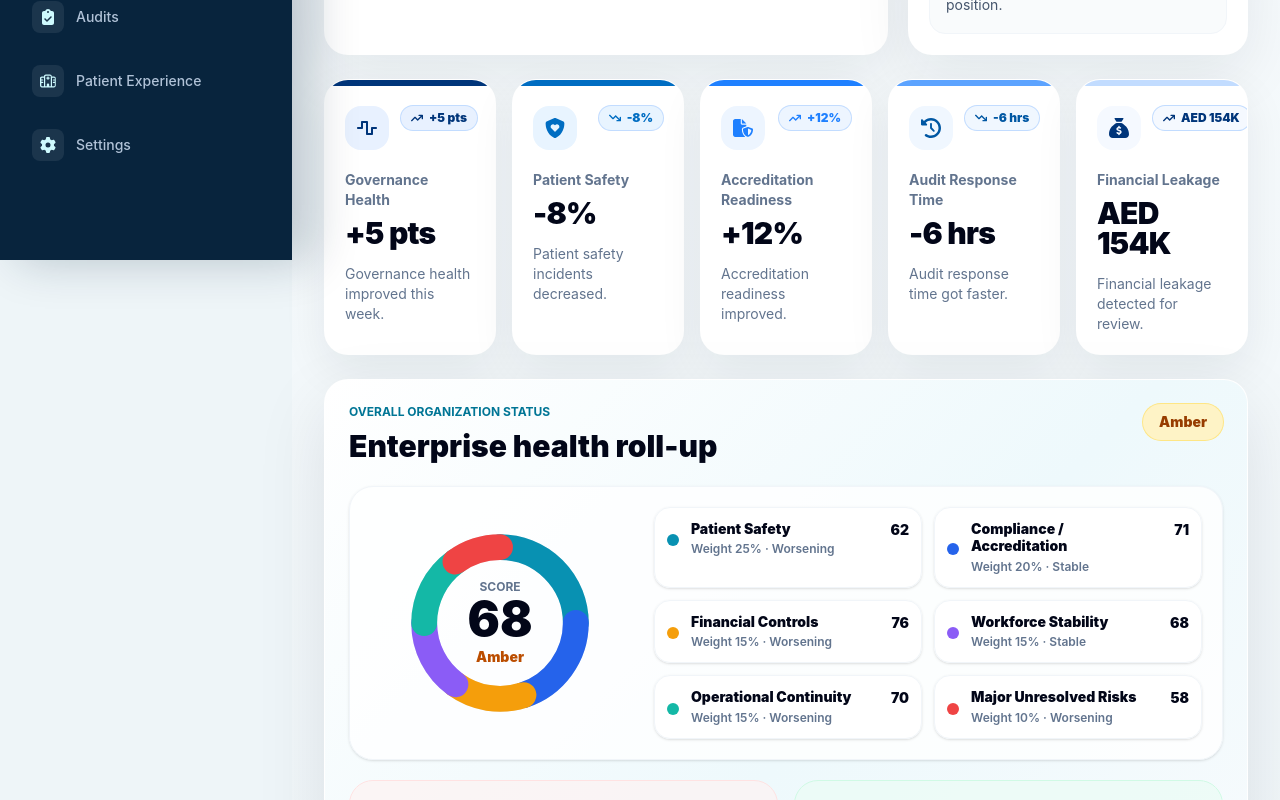
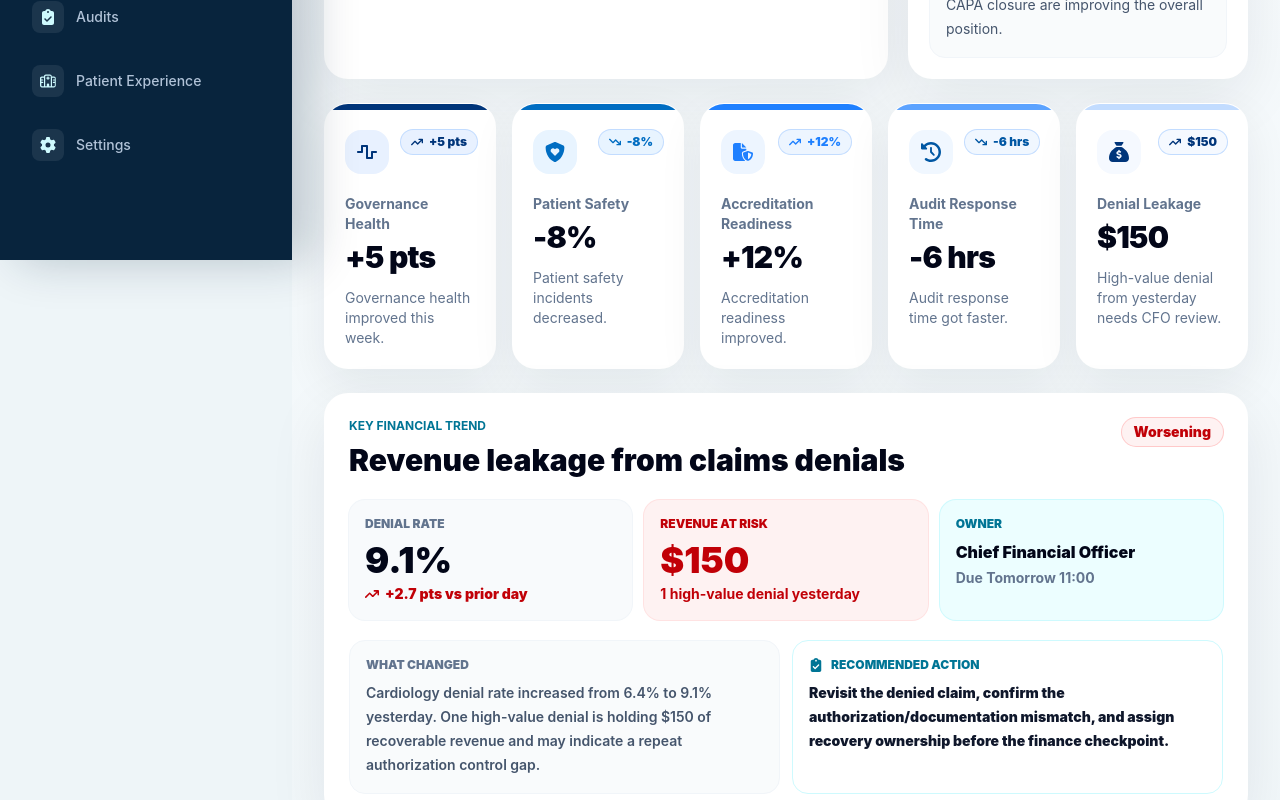
Before and after one commit to yugen-21/integriix-frontend-demo, a React (Vite) app: page / in a window 1280 px wide. Shown: the part 540-1340 px from the top of the page. Built offline with nearby package versions, Linux system fonts and the light colour scheme.

Commit message:
added financial

```diff
--- /dev/null
+++ b/src/Components/DailyBrief/components/FinancialTrendSpotlight.jsx
@@ -0,0 +1,92 @@
+import {
+  FaArrowTrendUp,
+  FaClipboardCheck,
+  FaSackDollar,
+} from "react-icons/fa6";
+
+function FinancialTrendSpotlight({ trend }) {
+  const maxPoint = Math.max(...trend.points);
+  const minPoint = Math.min(...trend.points);
+  const pointRange = Math.max(maxPoint - minPoint, 1);
+
+  return (
+    <section className="overflow-hidden rounded-3xl border border-white/80 bg-white shadow-[0_20px_60px_rgba(15,23,42,0.08)]">
+      <div className="p-6">
+        <div>
+          <div className="flex flex-wrap items-start justify-between gap-4">
+            <div>
+              <p className="text-xs font-bold uppercase tracking-normal text-cyan-700">
+                Key financial trend
+              </p>
+              <h2 className="mt-2 text-3xl font-black leading-tight text-slate-950">
+                {trend.title}
+              </h2>
+            </div>
+            <span className="rounded-full bg-red-50 px-3 py-1 text-sm font-black text-red-700 ring-1 ring-red-200">
+              {trend.status}
+            </span>
+          </div>
+
+          <div className="mt-5 grid gap-3 sm:grid-cols-3">
+            <div className="rounded-2xl bg-slate-50 p-4 ring-1 ring-slate-100">
+              <p className="text-xs font-black uppercase text-slate-500">
+                {trend.metricLabel}
+              </p>
+              <p className="mt-2 text-4xl font-black text-slate-950">
+                {trend.currentValue}
+              </p>
+              <p className="mt-1 flex items-center gap-1.5 text-sm font-black text-red-700">
+                <FaArrowTrendUp className="h-3.5 w-3.5" aria-hidden="true" />
+                {trend.movement} vs prior day
+              </p>
+            </div>
+            <div className="rounded-2xl bg-red-50 p-4 ring-1 ring-red-100">
+              <p className="text-xs font-black uppercase text-red-700">
+                Revenue at risk
+              </p>
+              <p className="mt-2 text-4xl font-black text-red-700">
+                {trend.revenueAtRisk}
+              </p>
+              <p className="mt-1 text-sm font-bold text-red-700">
+                {trend.highValueDenials} high-value denial yesterday
+              </p>
+            </div>
+            <div className="rounded-2xl bg-cyan-50 p-4 ring-1 ring-cyan-100">
+              <p className="text-xs font-black uppercase text-cyan-700">
+                Owner
+              </p>
+              <p className="mt-2 text-base font-black leading-6 text-slate-950">
+                {trend.owner}
+              </p>
+              <p className="mt-1 text-sm font-bold text-slate-500">
+                Due {trend.due}
+              </p>
+            </div>
+          </div>
+
+          <div className="mt-5 grid gap-3 lg:grid-cols-2">
+            <div className="rounded-2xl border border-slate-100 bg-slate-50/80 p-4">
+              <p className="text-xs font-black uppercase text-slate-500">
+                What changed
+              </p>
+              <p className="mt-2 text-sm font-semibold leading-6 text-slate-600">
+                {trend.whatChanged} {trend.impact}
+              </p>
+            </div>
+            <div className="rounded-2xl border border-cyan-100 bg-white p-4">
+              <p className="flex items-center gap-2 text-xs font-black uppercase text-cyan-700">
+                <FaClipboardCheck className="h-3.5 w-3.5" aria-hidden="true" />
+                Recommended action
+              </p>
+              <p className="mt-2 text-sm font-black leading-6 text-slate-900">
+                {trend.recommendedAction}
+              </p>
+            </div>
+          </div>
+        </div>
+      </div>
+    </section>
+  );
+}
+
+export default FinancialTrendSpotlight;
--- a/src/Components/DailyBrief/components/TrendCards.jsx
+++ b/src/Components/DailyBrief/components/TrendCards.jsx
@@ -38,9 +38,9 @@ const trendCards = [
     Icon: FaClockRotateLeft,
   },
   {
-    name: "Financial Leakage",
-    trend: "AED 154K",
-    description: "Financial leakage detected for review.",
+    name: "Denial Leakage",
+    trend: "$150",
+    description: "High-value denial from yesterday needs CFO review.",
     tone: "pale",
     Icon: FaSackDollar,
   },
--- a/src/Components/DailyBrief/index.jsx
+++ b/src/Components/DailyBrief/index.jsx
@@ -1,6 +1,7 @@
 import { mockDailyBriefData } from "../../data";
 import CriticalAlertsToday from "./components/CriticalAlertsToday";
 import DailyBriefVideoPlaceholder from "./components/DailyBriefVideoPlaceholder";
+import FinancialTrendSpotlight from "./components/FinancialTrendSpotlight";
 import OverallStatusBand from "./components/OverallStatusBand";
 import OverallStatusHeroCard from "./components/OverallStatusHeroCard";
 import RisksAndWinsBoard from "./components/RisksAndWinsBoard";
@@ -18,6 +19,10 @@ function DailyBrief() {
       </section>
 
       <TrendCards />
+
+      <section id="financial-trend" className="scroll-mt-28">
+        <FinancialTrendSpotlight trend={mockDailyBriefData.financialTrend} />
+      </section>
 
       <section id="total-score" className="scroll-mt-28">
         <OverallStatusBand status={organizationStatus} />
--- a/src/data/mockDailyBriefData.js
+++ b/src/data/mockDailyBriefData.js
@@ -118,7 +118,7 @@ export const mockDailyBriefData = {
     score: organizationScore,
     ragStatus: getRagStatus(organizationScore),
     executiveSummary:
-      "The organization is in amber status today. Safety, accreditation evidence, and operational flow need leadership attention, while training completion and CAPA closure are improving the overall position.",
+      "The organization is in amber status today. Safety, accreditation evidence, operational flow, and revenue leakage from claims denials need leadership attention, while training completion and CAPA closure are improving the overall position.",
     dimensions: enterpriseDimensions.map((dimension) => ({
       ...dimension,
       ragStatus: getRagStatus(dimension.score),
@@ -145,6 +145,13 @@ export const mockDailyBriefData = {
         reason:
           "Order-to-bed-release time is 3.8 hours above target, increasing ER boarding risk.",
       },
+      {
+        title: "High-value denials yesterday",
+        dimension: "Financial Controls",
+        impact: "-3 pts",
+        reason:
+          "Denial rate rose to 9.1%, with one high-value denial carrying $150 revenue at risk pending review.",
+      },
     ],
     driversPushingUp: [
       {
@@ -162,6 +169,29 @@ export const mockDailyBriefData = {
           "Quality team closed 18 lower-risk CAPAs over the last seven days.",
       },
     ],
+  },
+
+  financialTrend: {
+    title: "Revenue leakage from claims denials",
+    metricLabel: "Denial rate",
+    currentValue: "9.1%",
+    previousValue: "6.4%",
+    movement: "+2.7 pts",
+    status: "Worsening",
+    revenueAtRisk: "$150",
+    timeWindow: "Yesterday",
+    highValueDenials: 1,
+    department: "Cardiology",
+    sourceModule: "Revenue Cycle",
+    whatChanged:
+      "Cardiology denial rate increased from 6.4% to 9.1% yesterday.",
+    impact:
+      "One high-value denial is holding $150 of recoverable revenue and may indicate a repeat authorization control gap.",
+    recommendedAction:
+      "Revisit the denied claim, confirm the authorization/documentation mismatch, and assign recovery ownership before the finance checkpoint.",
+    owner: "Chief Financial Officer",
+    due: "Tomorrow 11:00",
+    points: [6.1, 6.4, 6.8, 7.2, 7.9, 8.5, 9.1],
   },
 
   criticalAlertsToday: [
@@ -219,9 +249,9 @@ export const mockDailyBriefData = {
       owner: "Chief Financial Officer",
       sourceModule: "Revenue Cycle",
       summary:
-        "Denials increased to 9.1% after authorization and documentation mismatch spike.",
+        "Denials increased to 9.1% after authorization and documentation mismatch spike, including one high-value denial with $150 revenue at risk.",
       requiredAction:
-        "Sample denied claims, confirm authorization control failure, and brief service leadership.",
+        "Revisit the high-value denial, confirm authorization control failure, and brief service leadership.",
       due: "Tomorrow 11:00",
       escalation: "Finance risk committee if denial recovery plan is not assigned.",
     },
--- a/src/remotion/DailyBriefVideo.jsx
+++ b/src/remotion/DailyBriefVideo.jsx
@@ -179,6 +179,72 @@ function AlertsScene({ scene }) {
   );
 }
 
+/* ── 5. Financial Trend Scene ────────────────────────────── */
+
+function FinancialTrendScene({ scene }) {
+  const frame = useCurrentFrame();
+  const trend = scene.trend;
+  const maxPoint = Math.max(...trend.points);
+  const minPoint = Math.min(...trend.points);
+  const pointRange = Math.max(maxPoint - minPoint, 1);
+
+  return (
+    <SceneFrame eyebrow={scene.eyebrow} title={scene.title} variant="light" voiceover={scene.voiceover}>
+      <div style={{ display: "grid", gridTemplateColumns: "1fr 620px", gap: 44, marginTop: 38, alignItems: "stretch" }}>
+        <div style={{ display: "grid", gap: 22 }}>
+          {[
+            { label: trend.metricLabel, value: trend.currentValue, detail: `${trend.movement} vs prior day`, tone: "#dc2626" },
+            { label: "Revenue at risk", value: trend.revenueAtRisk, detail: `${trend.highValueDenials} high-value denial yesterday`, tone: "#0e7490" },
+            { label: "Owner", value: trend.owner, detail: `Due ${trend.due}`, tone: "#0f172a" },
+          ].map((item, i) => {
+            const reveal = interpolate(frame, [i * 16, i * 16 + 36], [0, 1], { extrapolateLeft: "clamp", extrapolateRight: "clamp" });
+
+            return (
+              <div key={item.label} style={{
+                opacity: reveal, transform: `translateX(${(1 - reveal) * 30}px)`,
+                background: "#ffffff", border: "1px solid #e2e8f0", borderRadius: 22,
+                padding: "26px 30px", boxShadow: "0 6px 24px rgba(15,23,42,0.05)",
+              }}>
+                <div style={{ color: "#64748b", fontSize: 18, fontWeight: 900, textTransform: "uppercase" }}>{item.label}</div>
+                <div style={{ color: item.tone, fontSize: 54, fontWeight: 950, lineHeight: 1, marginTop: 10 }}>{item.value}</div>
+                <div style={{ color: "#475569", fontSize: 22, fontWeight: 800, marginTop: 10 }}>{item.detail}</div>
+              </div>
+            );
+          })}
+        </div>
+
+        <div style={{ background: "#0f172a", borderRadius: 28, color: "#fff", padding: 34 }}>
+          <div style={{ color: "#67e8f9", fontSize: 18, fontWeight: 900, textTransform: "uppercase" }}>{trend.department} · {trend.sourceModule}</div>
+          <div style={{ color: "#fff", fontSize: 30, fontWeight: 950, lineHeight: 1.15, marginTop: 10 }}>{trend.whatChanged}</div>
+          <div style={{ display: "flex", alignItems: "end", gap: 12, height: 260, marginTop: 34 }}>
+            {trend.points.map((point, i) => {
+              const reveal = interpolate(frame, [30 + i * 10, 58 + i * 10], [0, 1], { extrapolateLeft: "clamp", extrapolateRight: "clamp" });
+              const height = 70 + ((point - minPoint) / pointRange) * 180;
+
+              return (
+                <div key={`${point}-${i}`} style={{ flex: 1, display: "flex", flexDirection: "column", gap: 10, alignItems: "center", justifyContent: "end" }}>
+                  <div style={{
+                    background: i === trend.points.length - 1 ? "#f87171" : "#22d3ee",
+                    borderRadius: "14px 14px 4px 4px", height: height * reveal, width: "100%",
+                  }} />
+                  <div style={{ color: "#94a3b8", fontSize: 15, fontWeight: 900 }}>D-{trend.points.length - i - 1}</div>
+                </div>
+              );
+            })}
+          </div>
+          <div style={{
+            background: "rgba(255,255,255,0.08)", border: "1px solid rgba(255,255,255,0.12)",
+            borderRadius: 20, color: "#e2e8f0", fontSize: 22, fontWeight: 800,
+            lineHeight: 1.35, marginTop: 28, padding: "22px 24px",
+          }}>
+            {trend.recommendedAction}
+          </div>
+        </div>
+      </div>
+    </SceneFrame>
+  );
+}
+
 /* ── 5. Due Today Scene ──────────────────────────────────── */
 
 function DueTodayScene({ scene }) {
@@ -291,7 +357,7 @@ function ClosingScene({ scene }) {
 
 /* ── Scene Router ────────────────────────────────────────── */
 
-const sceneMap = { title: TitleScene, driversDown: DriversDownScene, driversUp: DriversUpScene, alerts: AlertsScene, dueToday: DueTodayScene, actions: ActionsScene, closing: ClosingScene };
+const sceneMap = { title: TitleScene, driversDown: DriversDownScene, driversUp: DriversUpScene, alerts: AlertsScene, financialTrend: FinancialTrendScene, dueToday: DueTodayScene, actions: ActionsScene, closing: ClosingScene };
 
 function RenderScene({ scene }) {
   const C = sceneMap[scene.type] ?? ClosingScene;
--- a/src/remotion/narrativeBuilder.js
+++ b/src/remotion/narrativeBuilder.js
@@ -15,7 +15,13 @@ function voiceoverDuration(text, fps = DAILY_BRIEF_FPS) {
 }
 
 export function buildDailyBriefNarrative() {
-  const { meta, organizationStatus, criticalAlertsToday, upcomingDeadlines } = mockDailyBriefData;
+  const {
+    meta,
+    organizationStatus,
+    criticalAlertsToday,
+    upcomingDeadlines,
+    financialTrend,
+  } = mockDailyBriefData;
 
   const todayDeadlines = upcomingDeadlines.filter((d) => {
     const dl = new Date(d.date);
@@ -85,6 +91,14 @@ export function buildDailyBriefNarrative() {
       voiceover: `There are ${topAlerts.length} critical alerts requiring leadership attention. ${topAlerts.slice(0, 3).map((a) => `${a.title} in ${a.location}, severity ${a.severity}. ${a.summary}`).join(" ")}`,
     },
     {
+      id: "scene-financial-trend",
+      type: "financialTrend",
+      eyebrow: "Financial Trend",
+      title: "Denial leakage needs revenue protection",
+      trend: financialTrend,
+      voiceover: `The key financial trend is claims denial leakage. ${financialTrend.whatChanged} ${financialTrend.highValueDenials} high-value denial from ${financialTrend.timeWindow.toLowerCase()} carries ${financialTrend.revenueAtRisk} of recoverable revenue at risk. Recommended action: ${financialTrend.recommendedAction}`,
+    },
+    {
       id: "scene-due-today",
       type: "dueToday",
       eyebrow: "Due Today",
@@ -114,7 +128,7 @@ export function buildDailyBriefNarrative() {
       score: organizationStatus.score,
       ragStatus: organizationStatus.ragStatus,
       briefOwner: meta.briefOwner,
-      voiceover: "This concludes the executive briefing. Focus today on medication safety escalation, accreditation evidence closure, operational throughput, and revenue protection. Thank you.",
+      voiceover: `This concludes the executive briefing. Focus today on medication safety escalation, accreditation evidence closure, operational throughput, and revenue protection. Revisit the high-value denial carrying ${financialTrend.revenueAtRisk} at risk before the finance checkpoint. Thank you.`,
     },
   ];
 
```
